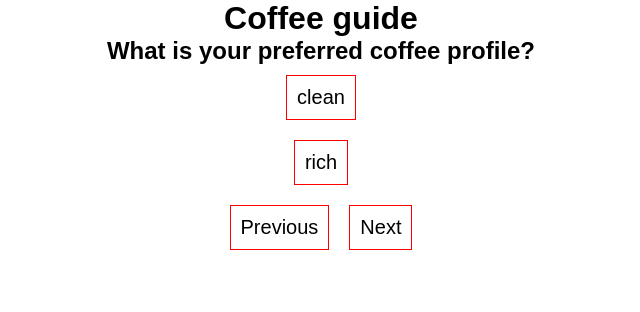
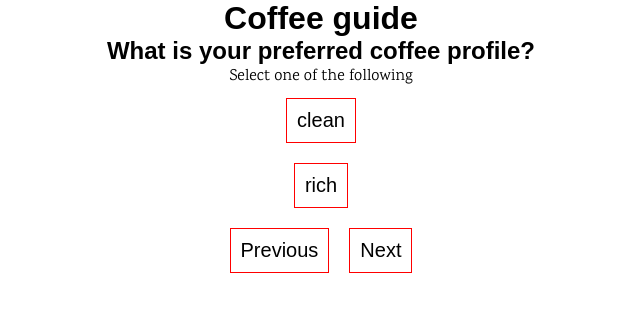
Before and after one commit to impact-roasters/coffee-guide, a React (Create React App) app: page / in a window 1280 px wide. Shown: the top 312 px of the page, without its empty margins (319-959 px from the left). Built offline with nearby package versions, Linux system fonts and the light colour scheme; a web font is replaced by a local one.

Commit message:
Added instruction to SurveyQuestion component

```diff
--- a/src/SurveyQuestion.js
+++ b/src/SurveyQuestion.js
@@ -16,6 +16,11 @@ const SurveyQuestion = ({
   return (
     <div>
       <h2>{question}</h2>
+      <p>
+        {isMultiSelect
+          ? "Select some of the following"
+          : "Select one of the following"}
+      </p>
       <ul>
         {options.map((option) => (
           <li key={option.label}>
```
